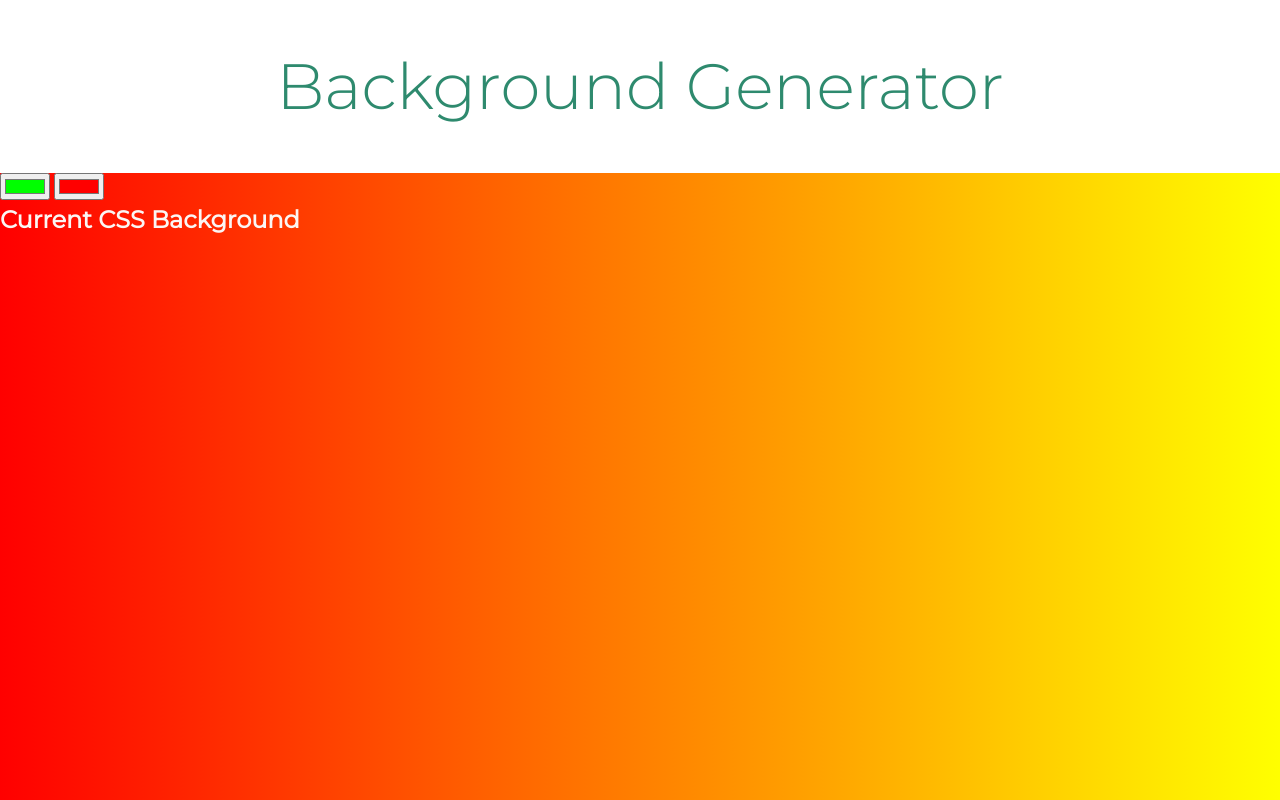
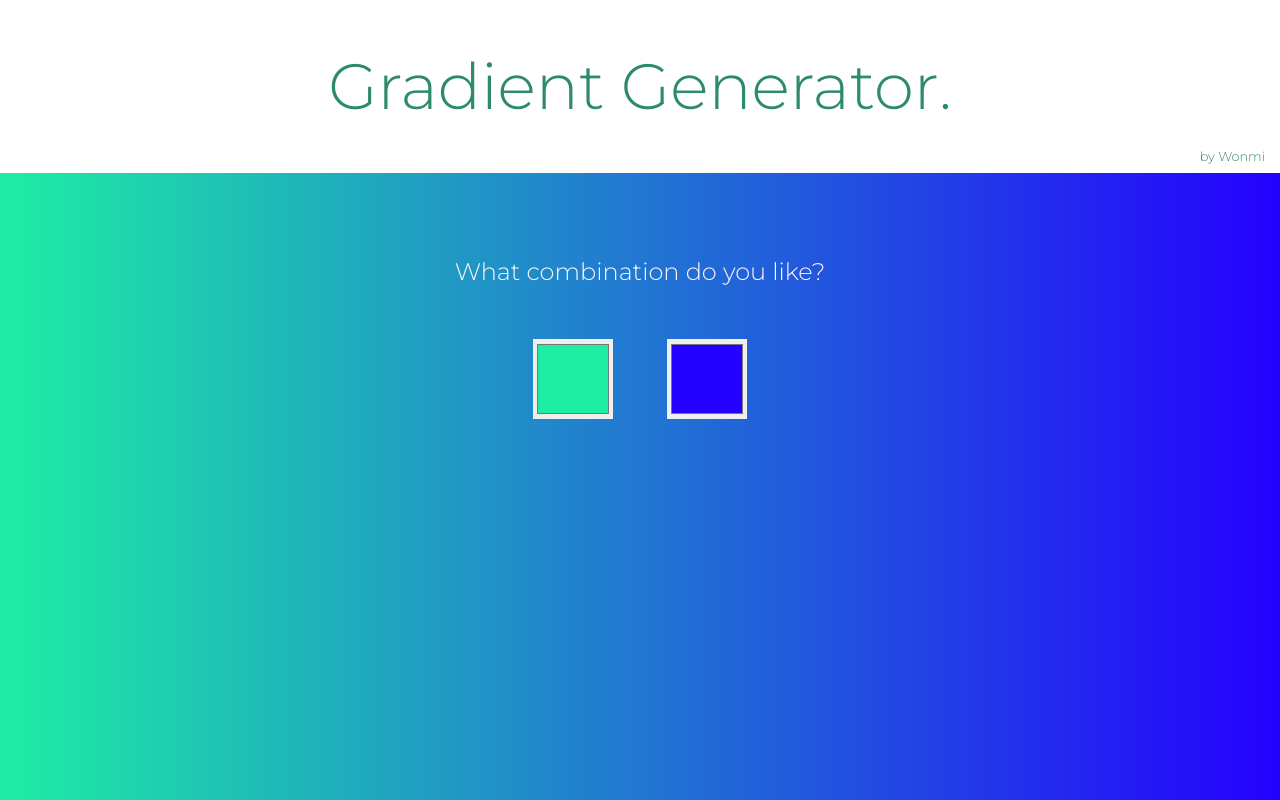
Before and after one commit to wonma/Background-generator, a website: page docs/index.html in a window 1280 px wide. Drawn offline with Linux system fonts and the light colour scheme.

Commit message:
Completed background generator

```diff
--- a/docs/index.html
+++ b/docs/index.html
@@ -6,17 +6,27 @@
 <head>
 	<meta charset="utf-8">
 	<meta name="viewport" content="width=device-width, initial-scale=1.0">
-	<title>To Do List</title>
+	<title>Gradient Generator</title>
 	<link rel="stylesheet" type="text/css" href="temp/styles/style.css">
 	<link href="https://fonts.googleapis.com/css?family=Montserrat:300,400" rel="stylesheet">
 </head>
 
-<body id="gradient">
-	<h1>Background Generator</h1>
-	<input class="color1" type="color" name="color1" value="#00ff00">
-	<input class="color2" type="color" name="color2" value="#ff0000">
-	<h2>Current CSS Background</h2>
-	<h3></h3>
-	<script type="text/javascript" src="scripts/script.js"></script>
+<body id="body">
+	<h1>Gradient Generator<span class="copyright">by Wonmi</span>.</h1>
+	<div class="container">
+		<h2>What combination do you like?</h2>
+		<div class="colorSelector">
+			<input class="color1" type="color" name="color1" value="#1eeda4">
+			<input class="color2" type="color" name="color2" value="#2400ff">
+		</div>
+		<div class="infoBox">
+			<div class="hex">
+				<h3 class="h3Left"></h3>
+				<h3 class="h3Right"></h3>
+			</div>
+			<h3 class="h3Center"></h3>
+		</div>
+		<script type="text/javascript" src="scripts/script.js"></script>
+	</div>
 </body>
 </html>
--- a/docs/scripts/script.js
+++ b/docs/scripts/script.js
@@ -1 +1,33 @@
-console.log('testinghahaha')
+let codeL = document.querySelector('.h3Left')
+let codeR = document.querySelector('.h3Right')
+let bgCSS = document.querySelector('.h3Center')
+let title = document.querySelector('h1')
+let copyright = document.querySelector('span')
+let body = document.querySelector('#body')
+let inputL = document.querySelector('.color1')
+let inputR = document.querySelector('.color2')
+
+/////////// Mistake Block ///////////
+// let valueColorL = inputL.value  //
+// let valueColorR = inputR.value  //  This way, the variableColorL now has 'static' value...!!!!
+/////////////////////////////////////  So it doesn't change the input value on the fly.
+
+// reassign value to background of body with body styling css
+let changeBodyColor = function () {
+    let valueColorL = inputL.value
+    let valueColorR = inputR.value
+    body.style.background = `linear-gradient(to right, ${valueColorL} , ${valueColorR})`
+
+    codeL.textContent = `${valueColorL}`
+    codeR.textContent = `${valueColorR}`
+    bgCSS.textContent = body.style.background + `;`
+
+    title.style.color = `${valueColorL}`
+    copyright.style.color = `${valueColorL}`
+}
+
+// Shoot the function!
+inputL.addEventListener('input', changeBodyColor)
+inputR.addEventListener('input', changeBodyColor)
+
+console.log('wtf')
--- a/docs/styles/style.css
+++ b/docs/styles/style.css
@@ -4,10 +4,10 @@
 
 body {
 	font-family: 'Montserrat', sans-serif;
-	background: linear-gradient(to right, red , yellow); /* Standard syntax */
+	background: linear-gradient(to right, #1eeda4 , #2400ff);
 	color: #FBF6F4;
 	margin:0;
-	font-weight: 400;
+	font-weight: 300;
 	line-height: 1.6;
 }
 
@@ -34,6 +34,21 @@ h1 {
 	background-color: #fff;
 }
 
+.copyright {
+	content: "";
+	font-size: .8rem;
+	color: #2E8A6E;
+	position: absolute;
+	bottom: 5px;
+	right: 15px;
+}
+
+h2 {
+	font-weight: 300;
+	margin-top: 2rem;
+	margin-bottom: 3rem;
+}
+
 h3 {
 	margin: 10px 0;
 	text-align: center;
@@ -52,10 +67,45 @@ button {
 	cursor: pointer;
 }
 
+.container {
+	display:flex;
+	flex-direction: column;
+	align-items: center;
 
+	padding: 3rem;
+}
 
-@media only screen and (max-width: 700px) {
-	.todoBox__list {
-		padding-top: 3 0px;
-	}
+.color1, .color2 {
+	border: none;
+	width: 5rem;
+	height: 5rem
 }
+
+.color1 {
+	margin-right: 50px;
+}
+
+.infoBox {
+	display: flex;
+	flex-wrap: wrap;
+}
+
+.hex {
+	display: flex;
+	justify-content: center;
+	flex: 1 0 100%;
+}
+
+.h3Left {
+	margin-right:50px;
+}
+
+.h3Left, .h3Right {
+	font-weight: 300;
+}
+
+.h3Center {
+	margin-top: 20px;
+	flex:1;
+	font-weight: 300;
+}
--- a/docs/temp/styles/style.css
+++ b/docs/temp/styles/style.css
@@ -5,11 +5,11 @@
 
 body {
 	font-family: 'Montserrat', sans-serif;
-	background: -webkit-gradient(linear, left top, right top, from(red) , to(yellow));
-	background: linear-gradient(to right, red , yellow); /* Standard syntax */
+	background: -webkit-gradient(linear, left top, right top, from(#1eeda4) , to(#2400ff));
+	background: linear-gradient(to right, #1eeda4 , #2400ff);
 	color: #FBF6F4;
 	margin:0;
-	font-weight: 400;
+	font-weight: 300;
 	line-height: 1.6;
 }
 
@@ -36,6 +36,21 @@ h1 {
 	background-color: #fff;
 }
 
+.copyright {
+	content: "";
+	font-size: .8rem;
+	color: #2E8A6E;
+	position: absolute;
+	bottom: 5px;
+	right: 15px;
+}
+
+h2 {
+	font-weight: 300;
+	margin-top: 2rem;
+	margin-bottom: 3rem;
+}
+
 h3 {
 	margin: 10px 0;
 	text-align: center;
@@ -54,8 +69,63 @@ button {
 	cursor: pointer;
 }
 
-@media only screen and (max-width: 700px) {
-	.todoBox__list {
-		padding-top: 3 0px;
-	}
+.container {
+	display:-webkit-box;
+	display:-ms-flexbox;
+	display:flex;
+	-webkit-box-orient: vertical;
+	-webkit-box-direction: normal;
+	    -ms-flex-direction: column;
+	        flex-direction: column;
+	-webkit-box-align: center;
+	    -ms-flex-align: center;
+	        align-items: center;
+
+	padding: 3rem;
 }
+
+.color1, .color2 {
+	border: none;
+	width: 5rem;
+	height: 5rem
+}
+
+.color1 {
+	margin-right: 50px;
+}
+
+.infoBox {
+	display: -webkit-box;
+	display: -ms-flexbox;
+	display: flex;
+	-ms-flex-wrap: wrap;
+	    flex-wrap: wrap;
+}
+
+.hex {
+	display: -webkit-box;
+	display: -ms-flexbox;
+	display: flex;
+	-webkit-box-pack: center;
+	    -ms-flex-pack: center;
+	        justify-content: center;
+	-webkit-box-flex: 1;
+	    -ms-flex: 1 0 100%;
+	        flex: 1 0 100%;
+}
+
+.h3Left {
+	margin-right:50px;
+}
+
+.h3Left, .h3Right {
+	font-weight: 300;
+}
+
+.h3Center {
+	margin-top: 20px;
+	-webkit-box-flex:1;
+	    -ms-flex:1;
+	        flex:1;
+	font-weight: 300;
+}
--- a/gulpfile.js
+++ b/gulpfile.js
@@ -35,6 +35,6 @@ gulp.task('style', function() {
 });
 
 gulp.task('cssInject', ['style'], function() {
-	return gulp.src('./docs/temp/styles/*.css')
+	return gulp.src('./docs/temp/styles/style.css')
 		.pipe(browserSync.stream());
 });
```
